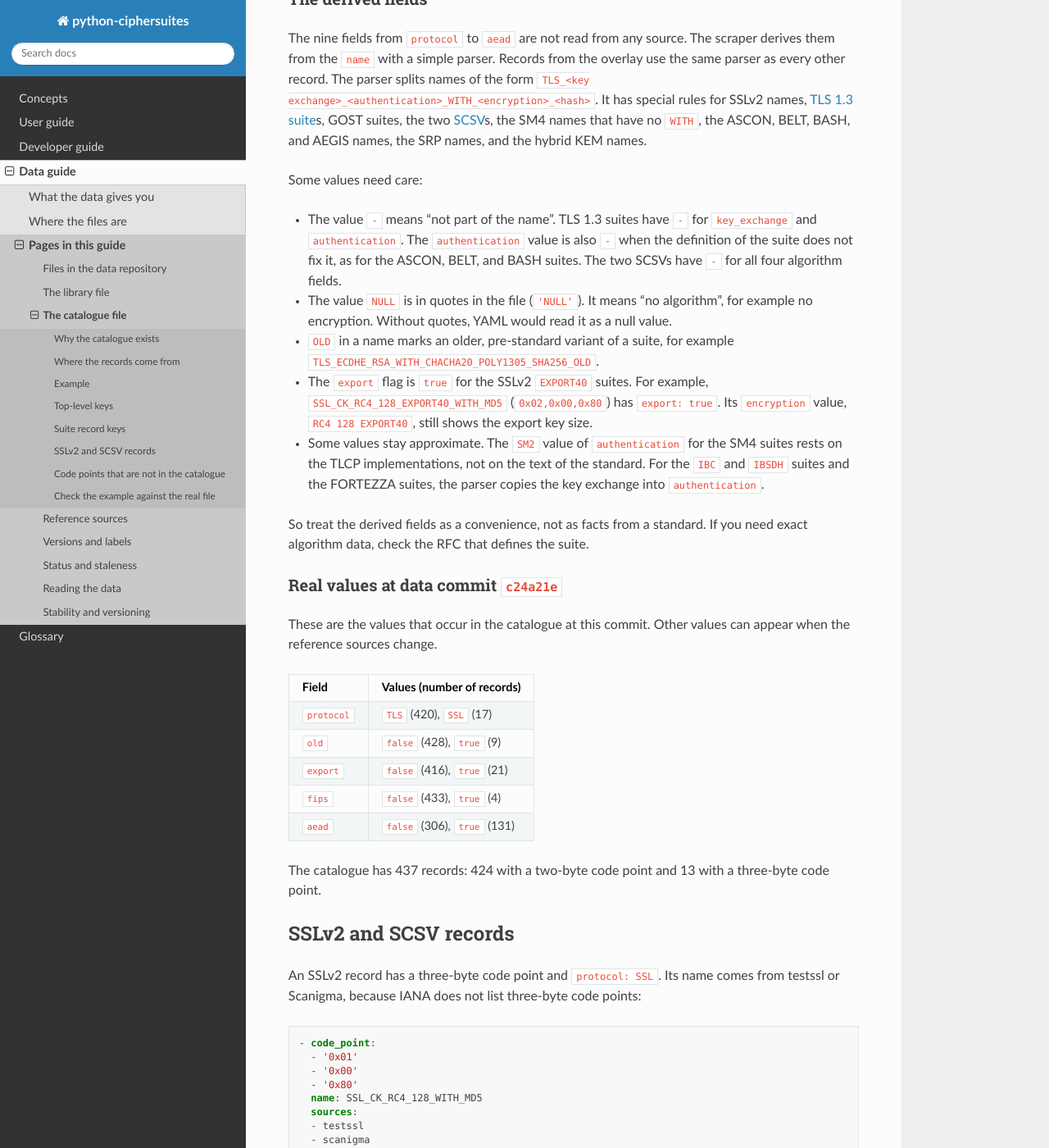
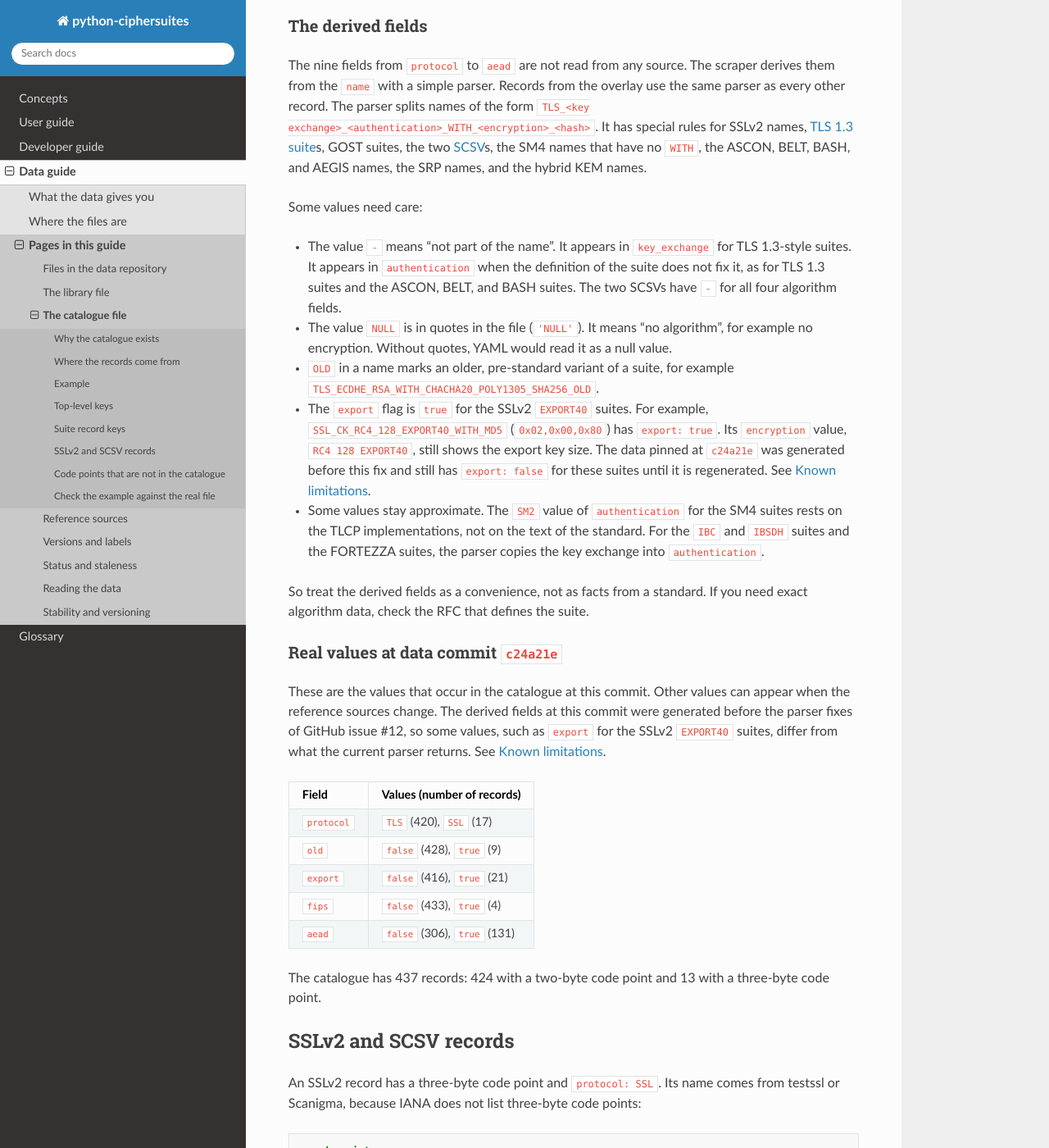
Before and after one commit to Spacecow99/python-ciphersuites, a Sphinx documentation site: the page built from docs/source/data/catalogue-schema.md, in a window 1280 px wide and 1400 px high, scrolled down 3977 px. Shown: the whole window at 82% size. Built offline with Sphinx 7.4.7 and the Read the Docs theme 3.1.0, drawn with Linux system fonts in a browser that asks for light colours; some of the changed text lies outside the part shown.

Commit message:
docs: mark pinned-data caveats and fix the stale export statement (#12)
Co-Authored-By: Claude Sonnet 5.5 <noreply@anthropic.com>
Claude-Session: https://claude.ai/code/session_019XoRkDx43adV42ixnb7eDY

```diff
--- a/docs/source/data/catalogue-schema.md
+++ b/docs/source/data/catalogue-schema.md
@@ -115,7 +115,7 @@ in this order.
 | `encryption` | string | The encryption algorithm. |
 | `hashing` | string | The hash algorithm. |
 | `old` | boolean | `true` when the name contains `OLD`. |
-| `export` | boolean | `true` when the name contains `EXPORT`, and for the SSLv2 `EXPORT40` suites. |
+| `export` | boolean | `true` when the name contains `EXPORT`, and for the SSLv2 `EXPORT40` suites. The data pinned at `c24a21e` predates the SSLv2 part; see [Known limitations](../developer/known-limitations.md#known-defects). |
 | `fips` | boolean | `true` when the name contains `FIPS`. |
 | `aead` | boolean | The encryption is an {term}`AEAD` mode (GCM, CCM, POLY1305 or MGM). |
 
@@ -195,11 +195,11 @@ BASH, and AEGIS names, the SRP names, and the hybrid KEM names.
 
 Some values need care:
 
-- The value `-` means "not part of the name". TLS 1.3 suites have `-` for
-  `key_exchange` and `authentication`. The `authentication` value is also
-  `-` when the definition of the suite does not fix it, as for the ASCON,
-  BELT, and BASH suites. The two SCSVs have `-` for all four algorithm
-  fields.
+- The value `-` means "not part of the name". It appears in
+  `key_exchange` for TLS 1.3-style suites. It appears in `authentication`
+  when the definition of the suite does not fix it, as for TLS 1.3 suites
+  and the ASCON, BELT, and BASH suites. The two SCSVs have `-` for all four
+  algorithm fields.
 - The value `NULL` is in quotes in the file (`'NULL'`). It means "no
   algorithm", for example no encryption. Without quotes, YAML would read
   it as a null value.
@@ -208,7 +208,9 @@ Some values need care:
 - The `export` flag is `true` for the SSLv2 `EXPORT40` suites. For example,
   `SSL_CK_RC4_128_EXPORT40_WITH_MD5` (`0x02,0x00,0x80`) has `export: true`.
   Its `encryption` value, `RC4 128 EXPORT40`, still shows the export key
-  size.
+  size. The data pinned at `c24a21e` was generated before this fix and
+  still has `export: false` for these suites until it is regenerated. See
+  [Known limitations](../developer/known-limitations.md#known-defects).
 - Some values stay approximate. The `SM2` value of `authentication` for
   the SM4 suites rests on the TLCP implementations, not on the text of the
   standard. For the `IBC` and `IBSDH` suites and the FORTEZZA suites, the
@@ -221,7 +223,11 @@ the suite.
 ### Real values at data commit `c24a21e`
 
 These are the values that occur in the catalogue at this commit. Other
-values can appear when the reference sources change.
+values can appear when the reference sources change. The derived fields at
+this commit were generated before the parser fixes of GitHub issue #12, so
+some values, such as `export` for the SSLv2 `EXPORT40` suites, differ from
+what the current parser returns. See
+[Known limitations](../developer/known-limitations.md#known-defects).
 
 | Field | Values (number of records) |
 |---|---|
```
Also changed, not shown: docs/source/glossary.md (+4 -2 lines), docs/source/user/api.md (+1 -1 lines), docs/source/user/cli.md (+1 -1 lines), 1 other file.
